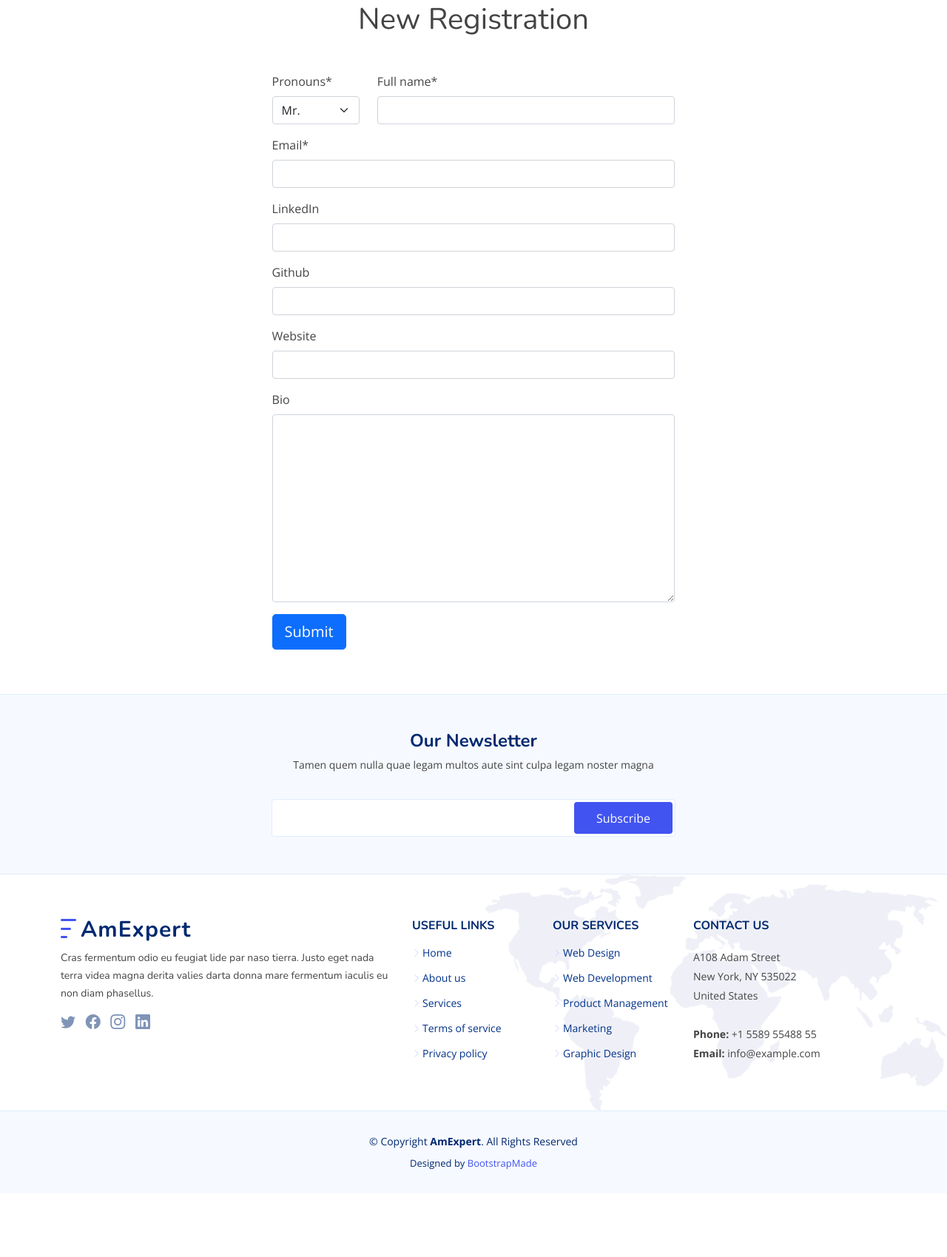
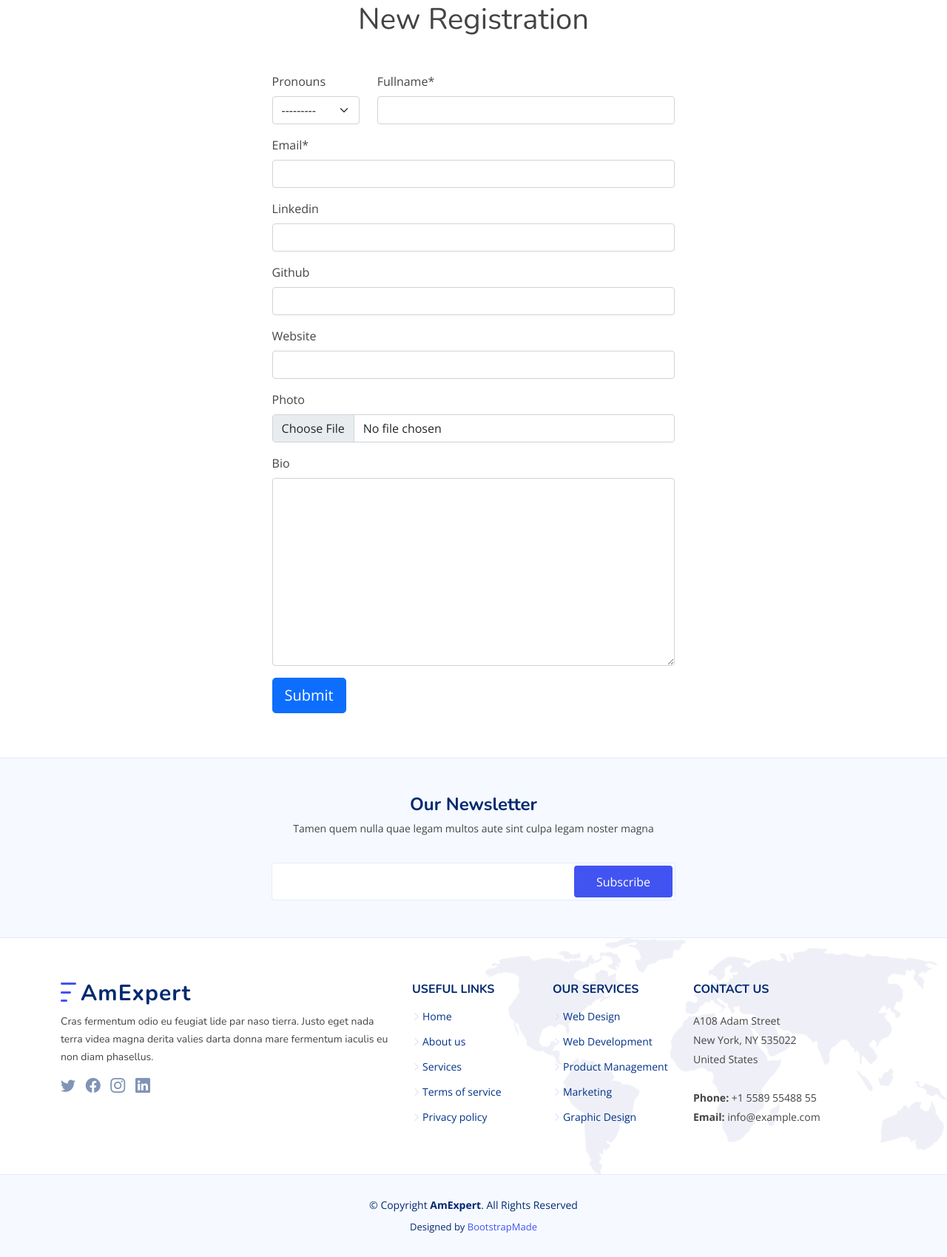
Before and after one commit to dodziraynard/dodziraynard, a Django app: page /new-membership in a window 1280 px wide. Shown: the part 66-1765 px from the top of the page at 74% size. Before the commit the page ends 1647 px from the top, so only its background shows below. Run offline with Django 3.2, Linux system fonts and the light colour scheme; some libraries are stand-ins or nearby versions.

Commit message:
feat: added photos to members entity

```diff
--- a/amexpert/forms.py
+++ b/amexpert/forms.py
@@ -1,18 +1,18 @@
 from django import forms
 
+from amexpert.models import Member
 
-class NewMemberForm(forms.Form):
-    PRONOUNS= [
-        ('Mr.', 'Mr.'),
-        ('Mrs.', 'Mrs.'),
-        ('Miss', 'Miss'),
-        ('Sir', 'Sir'),
-        ('Madam', 'Madam')
-    ]
-    fullname = forms.CharField(label='Full name', max_length=200, required=True)
-    email = forms.EmailField(label='Email', required=True, max_length=200)
-    linkedin = forms.URLField(label='LinkedIn', required=False)
-    github = forms.URLField(label='Github', required=False)
-    website = forms.URLField(label='Website', required=False)
-    bio = forms.CharField(label='Bio', widget=forms.Textarea, required=False)
-    pronouns = forms.ChoiceField(label='Pronouns', widget=forms.Select, choices=PRONOUNS)
+
+class NewMemberForm(forms.ModelForm):
+    class Meta:
+        model = Member
+        fields = [
+            'fullname',
+            'email',
+            'photo',
+            'linkedin',
+            'github',
+            'website',
+            'bio',
+            'pronouns'
+        ]
--- a/amexpert/models.py
+++ b/amexpert/models.py
@@ -1,3 +1,4 @@
+from random import choice
 from django.db import models
 from django_ckeditor_5.fields import CKEditor5Field
 from django.utils import timezone
@@ -91,13 +92,21 @@ class Post(models.Model):
         return f"{self.id}. {self.title}"
 
 class Member(models.Model):
+    PRONOUNS= [
+        ('Mr.', 'Mr.'),
+        ('Mrs.', 'Mrs.'),
+        ('Miss', 'Miss'),
+        ('Sir', 'Sir'),
+        ('Madam', 'Madam')
+    ]
     fullname = models.CharField(max_length=200)
     email = models.EmailField(null=False, max_length=200)
+    photo = models.ImageField(null=True, upload_to= 'uploads/images/members', blank=True)
     linkedin = models.URLField(blank=True, null=True)
     github = models.URLField(blank=True, null=True)
     website = models.URLField(blank=True, null=True)
-    bio = CKEditor5Field()
-    pronouns = models.CharField(max_length=100, null=True, blank=True)
+    bio = CKEditor5Field(blank=True)
+    pronouns = models.CharField(max_length=100, null=True, blank=True, choices=PRONOUNS)
     created_at = models.DateTimeField(auto_now_add=True, null=False, blank=False,)
     update_at = models.DateTimeField(auto_now=True, null=False)
     visible = models.BooleanField(default=True)
--- a/amexpert/templates/amexpert/website/new_membership.html
+++ b/amexpert/templates/amexpert/website/new_membership.html
@@ -43,6 +43,11 @@
 
         </div>
         <div class="col-lg-8">
+          {{ form.photo.errors }}
+          {{ form.photo | as_crispy_field }}
+
+        </div>
+        <div class="col-lg-8">
           {{ form.bio.errors }}
           {{ form.bio | as_crispy_field}}
 
```
